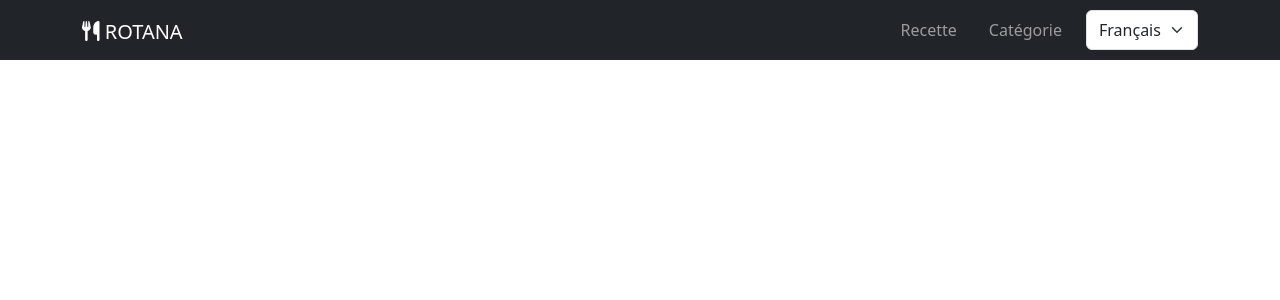
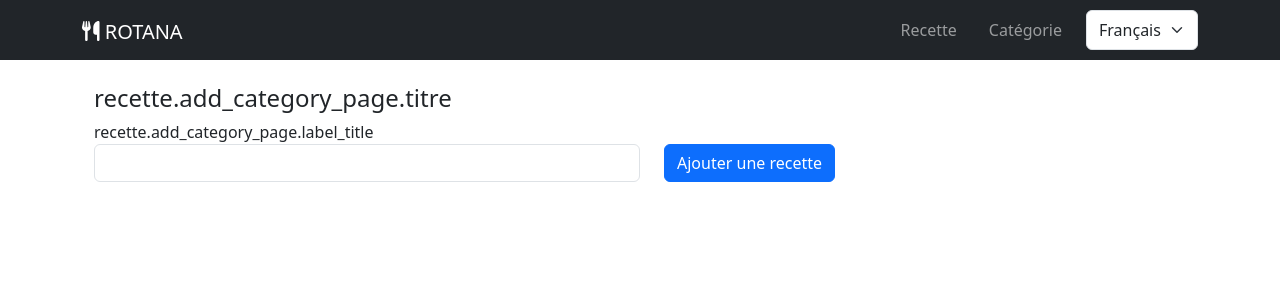
Before and after one commit to Mangassouba/gestion-recettes, a Vue app: page /ajoutCategory in a window 1280 px wide. Shown: the top 300 px of the page. Built offline with nearby package versions, Linux system fonts and the light colour scheme.

Commit message:
ajout le fichier ajouteCategory

```diff
--- a/src/router/index.js
+++ b/src/router/index.js
@@ -7,6 +7,8 @@ import ShowRecette from "@/views/recette/showRecette.vue";
 import Categorie from "../views/categorie/categorie.vue";
 import ModifietCategory from "../views/categorie/modifietCategory.vue";
 import ShowCategory from "../views/categorie/showCategory.vue";
+import AjoutCategory from "../views/categorie/ajoutCategory.vue";
+
 
 
 
@@ -52,6 +54,11 @@ const routes = [
     name: "showCategory",
     component: ShowCategory
   },
+  {
+    path: "/ajoutCategory/",
+    name: "ajoutCategory",
+    component: AjoutCategory
+  },
 
 ];
 
--- a/src/store/recetteStore.js
+++ b/src/store/recetteStore.js
@@ -57,7 +57,7 @@ export const useRecettetore = defineStore('recipes', {
         await this.loadDataFromApi();
       } catch (error) {}
     },
-   async deleteRecipe(id) {
+   async deleteCategory(id) {
       try {
         await axios.delete(`http://localhost:3070/category/${id}`);
         await this.loadDataFromApis();
--- /dev/null
+++ b/src/views/categorie/ajoutCategory.vue
@@ -0,0 +1,45 @@
+<template>
+    <div class="container mt-4">
+      <h4>{{ $t("recette.add_category_page.titre") }}</h4>
+      <div class="row d-flex">
+        <form class="d-flex" @submit.prevent="submitForm">
+          <div class="col-md-6">
+            <label for="categorie">{{
+              $t("recette.add_category_page.label_title")
+            }}</label>
+            <input
+              type="text"
+              class="form-control"
+              v-model="name"
+              id="categorie"
+            />
+          </div>
+          <div class="col-md-4 mt-4 m-4">
+            <button type="submit" class="btn btn-primary">
+              {{ $t("recette.list_page.button_add") }}
+            </button>
+          </div>
+        </form>
+      </div>
+    </div>
+  </template>
+
+  <script setup>
+  import { useRouter } from "vue-router";
+  import { useRecettetore } from "@/store/recetteStore";
+  import { ref } from "vue";
+
+  const store = useRecettetore();
+  const router = useRouter();
+  const name = ref("");
+
+  function submitForm() {
+    if (name.value.trim() !== "") {
+      store.addCategory({
+        name: name.value,
+      });
+      name.value = "";
+      router.push({ name: "categorie" });
+    }
+  }
+  </script>
--- a/src/views/categorie/categorie.vue
+++ b/src/views/categorie/categorie.vue
@@ -1,25 +1,13 @@
 <template>
   <div class="container mt-4">
     <h4>{{ $t("recette.category_page.titre") }}</h4>
-    <div class="row d-flex">
-      <form class="d-flex" @submit.prevent="submitform">
-        <div class="col-md-6">
-          <label for="categorie">{{
-            $t("recette.category_page.label_title")
-          }}</label>
-          <input
-            type="text"
-            class="form-control"
-            v-model="name"
-            id="categorie"
-          />
-        </div>
-        <div class="col-md-4 mt-4 m-4">
-          <button type="submit" class="btn btn-primary">
-            {{ $t("recette.category_page.button_submit") }}
-          </button>
-        </div>
-      </form>
+
+    <div class="col">
+      <div class="d-flex justify-content-end">
+        <router-link to="/ajoutCategory" class="btn btn-primary">
+          {{ $t("recette.list_page.button_add") }}
+        </router-link>
+      </div>
     </div>
     <table class="table table-striped table-bordered mt-4 mb-4">
       <thead>
@@ -103,18 +91,16 @@ import { ref, onMounted, computed } from "vue";
 const store = useRecettetore();
 const router = useRouter();
 const categorie = ref("");
-
-const name = ref('');
+const name = ref("");
 
 function submitform() {
   store.addCategory({
-    name: name.value
+    name: name.value,
   });
   name.value = "";
 }
 
-// const categories = store.categories;
-
+// Chargement des données à l'initialisation
 onMounted(() => {
   store.loadDataFromApis();
 });
@@ -124,11 +110,18 @@ function viewRecipe(recipe) {
 }
 
 function deleteCategory(id) {
-  console.log("ID de catégorie:", id);
-  if (id) {
-    store.deleteRecipe(id);
+  const confirmation = window.confirm(
+    "Voulez-vous vraiment supprimer cette catégorie ?"
+  );
+  if (confirmation) {
+    if (id) {
+      store.deleteCategory(id);
+      console.log("Catégorie supprimée :", id);
+    } else {
+      console.error("ID de catégorie manquant");
+    }
   } else {
-    console.error("ID de catégorie manquant");
+    console.log("Suppression annulée");
   }
 }
 
@@ -136,11 +129,4 @@ function editCategory(item) {
   console.log(item);
   router.push({ name: "modifierCategory", params: { id: item.id } });
 }
-
-// function submitform() {
-//   store.addCategorie({
-//     categorie: categorie.value,
-//   });
-//   categorie.value = "";
-// }
 </script>
```
